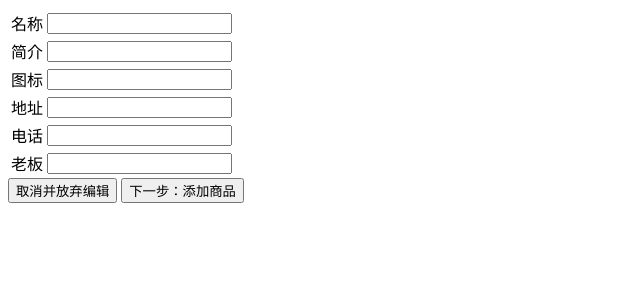
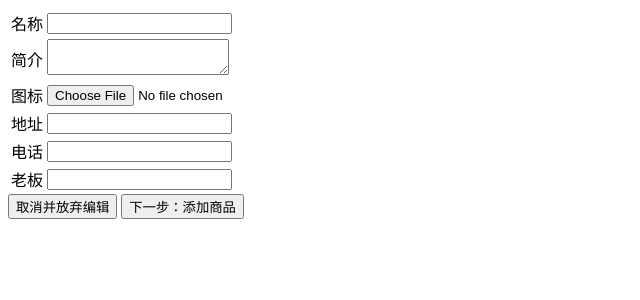
Before and after one commit to FeelVeryZan/TakeoutPlatform, a Django app: template Manager/templates/AddNewShopPage.html in a window 1280 px wide. Shown: the top 300 px of the page, without its empty margins (0-640 px from the left). Run offline with Django 3.2, Linux system fonts and the light colour scheme; the template is opened without the code that fills it, so the values that code supplies are empty.

Commit message:
修改了添加新店铺的某几个输入框的输入模式，比如传图片和长文本，觉得太丑了，无法忍受

```diff
--- a/Manager/templates/AddNewShopPage.html
+++ b/Manager/templates/AddNewShopPage.html
@@ -11,15 +11,15 @@
             <tbody>
                 <tr>
                     <td>名称</td>
-                    <td><input id="nameInput"></td>
+                    <td><input id="nameInput" type="text"></td>
                 </tr>
                 <tr>
                     <td>简介</td>
-                    <td><input id="descriptionInput"></td>
+                    <td><textarea id="descriptionInput"></textarea></td>
                 </tr>
                 <tr>
                     <td>图标</td>
-                    <td><input id="logoInput"></td>
+                    <td><input id="logoInput" type="file"></td>
                 </tr>
                 <tr>
                     <td>地址</td>
--- a/TakeoutPlatform/static/css/nodgd.css
+++ b/TakeoutPlatform/static/css/nodgd.css
@@ -1,3 +1,9 @@
+.container {
+    width: 100%;
+}
+
+
+
 .div-center {
     text-align:center;
 }
```
